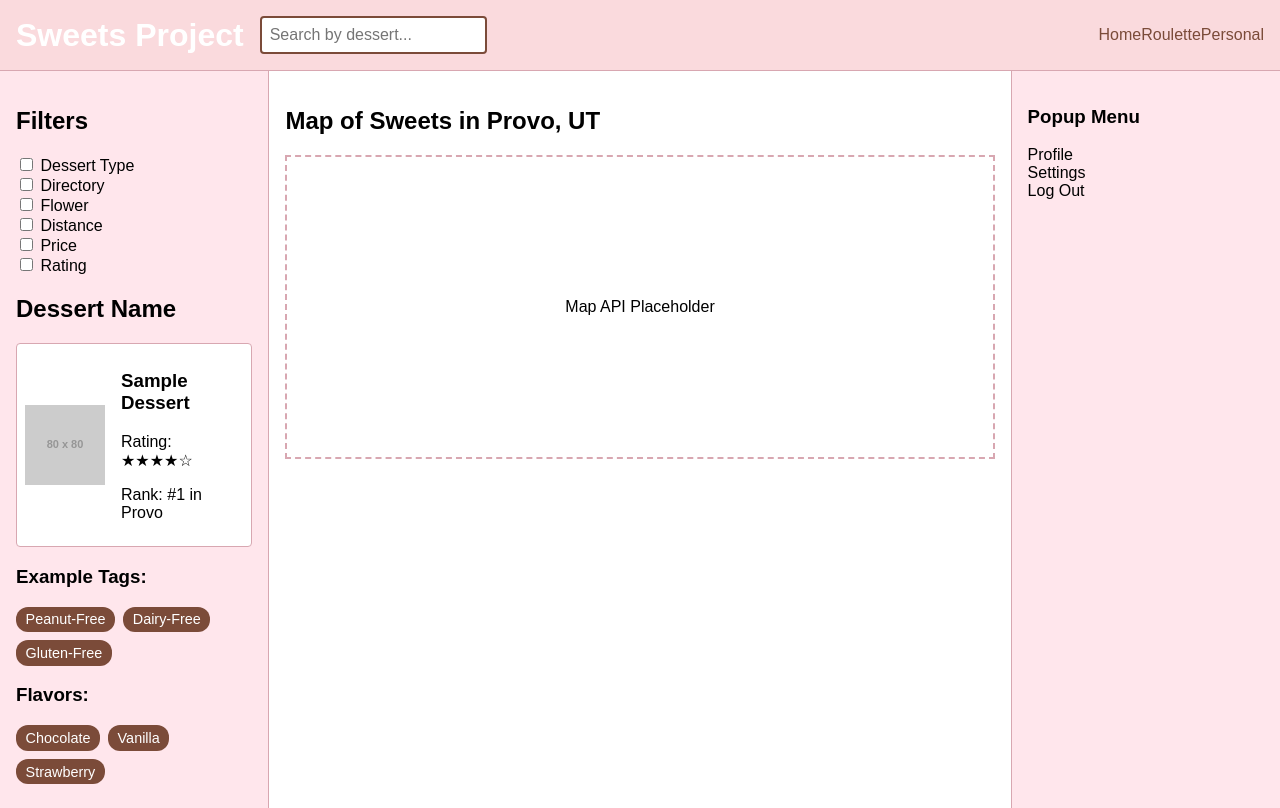
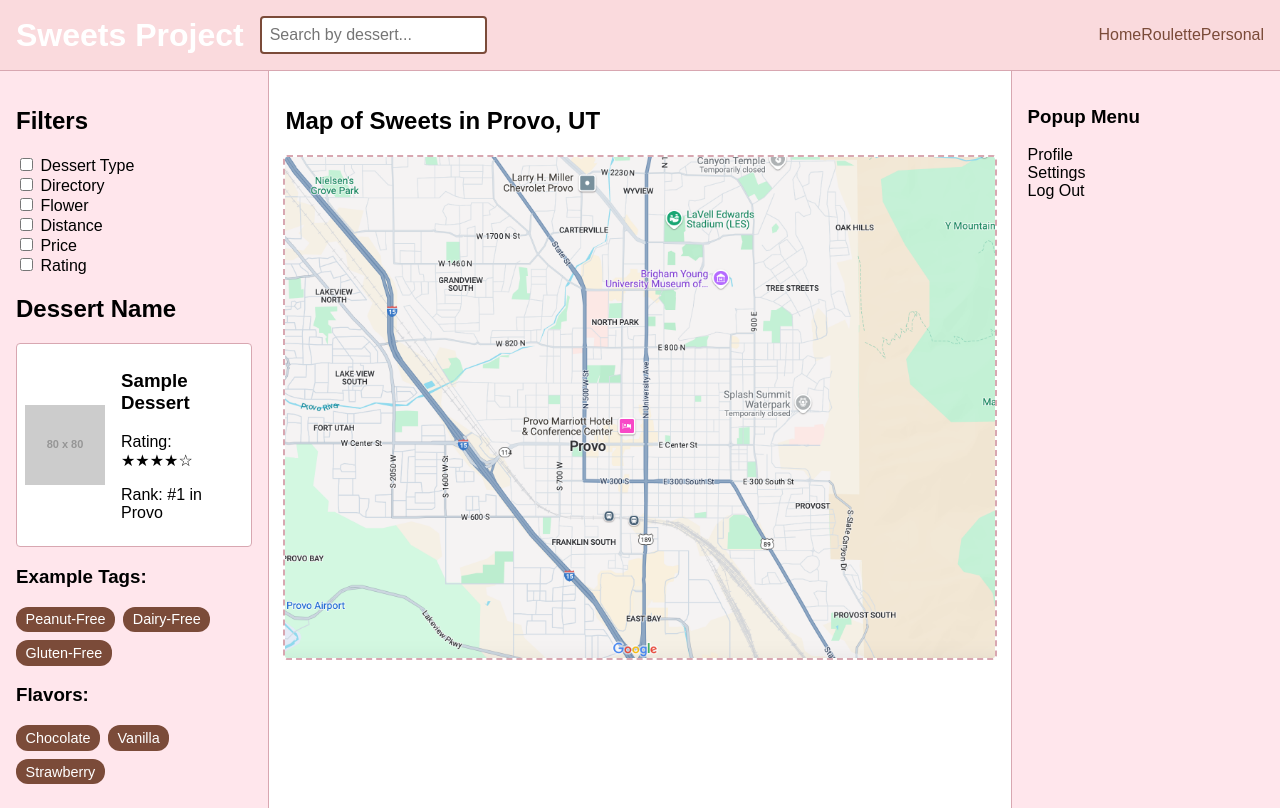
Before and after one commit to alexueda/sweets-project, a React (Create React App) app: page / in a window 1280 px wide. Built offline with nearby package versions, Linux system fonts and the light colour scheme; the HTML template or start-up script is replaced by a standard one.

Commit message:
added the placeholder map image

```diff
--- a/src/components/MainContent.css
+++ b/src/components/MainContent.css
@@ -5,12 +5,18 @@
     background-color: #FFFFFF; /* White background */
   }
 
-  .map-placeholder {
-    height: 300px;
-    border: 2px dashed #D8A7B1; /* Dusty Rose */
+  .map-container {
     display: flex;
     justify-content: center;
     align-items: center;
+    margin: 1rem 0;
+  }
+
+  .map-image {
+    max-width: 100%;
+    height: auto;
+    border: 2px dashed #D8A7B1; /* Dusty Rose for border */
+    border-radius: 4px;
   }
 
   .search-result {
--- a/src/components/MainContent.jsx
+++ b/src/components/MainContent.jsx
@@ -1,18 +1,18 @@
 // src/components/MainContent.jsx
 import React from 'react';
+import mapImage from '../assets/map-placeholder.png';
 import './MainContent.css';
 
 function MainContent({ searchQuery }) {
   return (
     <main className="main-content">
       <h2>Map of Sweets in Provo, UT</h2>
-      <div className="map-placeholder">
-        <p>Map API Placeholder</p>
+      <div className="map-container">
+        <img src={mapImage} alt="Map of Sweets in Provo" className="map-image" />
       </div>
       {searchQuery && (
         <div className="search-result">
           <h3>Search Results for: "{searchQuery}"</h3>
-          {/* Dummy content; in a real app, fetch and display results */}
           <p>No results found yet.</p>
         </div>
       )}
```
Also changed, not shown: src/assets/map-placeholder.png (added).
